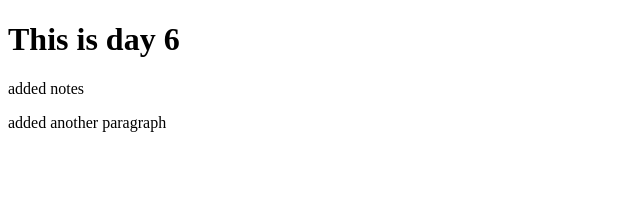
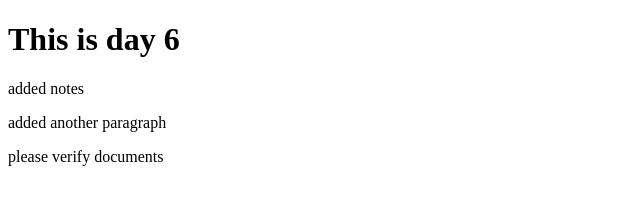
Before and after one commit to realpath24/action-1, a plain HTML site: page index.html/index.html in a window 1280 px wide. Shown: the whole page, without its empty margins (0-640 px from the left). Drawn offline with Linux system fonts and the light colour scheme.

```diff
--- a/index.html/index.html
+++ b/index.html/index.html
@@ -9,5 +9,6 @@
     <h1>This is day 6</h1>
     <p>added notes</p>
     <p>added another paragraph</p>
+    please verify documents
 </body>
 </html>
```
